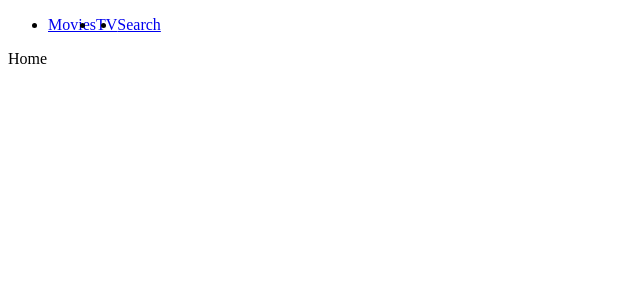
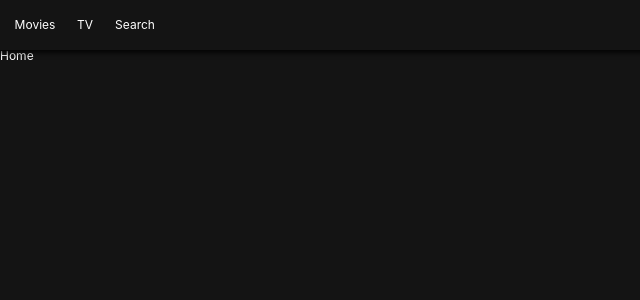
Before and after one commit to yoojm4718/jmflix, a React (Create React App) app: page / in a window 1280 px wide. Shown: the top 300 px of the page, without its empty margins (0-640 px from the left). Built offline with nearby package versions, Linux system fonts and the light colour scheme.

Commit message:
GlobalStyle Apply with styled-reset, Basic Styles Applied

```diff
--- a/package.json
+++ b/package.json
@@ -12,6 +12,7 @@
     "react-router-dom": "^5.3.0",
     "react-scripts": "4.0.3",
     "styled-components": "^5.3.1",
+    "styled-reset": "^4.3.4",
     "web-vitals": "^1.1.2"
   },
   "scripts": {
--- a/src/Components/App.js
+++ b/src/Components/App.js
@@ -1,11 +1,13 @@
 import { Component } from "react";
 import Router from "Components/Router";
+import GlobalStyles from "./GlobalStyles";
 
 class App extends Component {
   render() {
     return (
       <>
         <Router />
+        <GlobalStyles />
       </>
     );
   }
--- /dev/null
+++ b/src/Components/GlobalStyles.js
@@ -0,0 +1,22 @@
+import { createGlobalStyle } from "styled-components";
+import reset from "styled-reset";
+
+const globalStyles = createGlobalStyle`
+    ${reset};
+    a{
+        text-decoration: none;
+        color: inherit;
+    }
+    *{
+        box-sizing: border-box;
+    }
+    body{
+        font-family: -apple-system, BlinkMacSystemFont, 'Segoe UI', Roboto, Oxygen, Ubuntu, Cantarell, 'Open Sans', 'Helvetica Neue', sans-serif;
+        font-size: 12px;
+        background-color: rgba(20, 20, 20, 1);
+        color: white;
+        padding-top: 50px;
+    }
+`;
+
+export default globalStyles;
--- a/src/Components/Header.js
+++ b/src/Components/Header.js
@@ -2,18 +2,36 @@
 import { Link } from "react-router-dom";
 import styled from "styled-components";
 
-const SHeader = styled.header``;
+const SHeader = styled.header`
+  color: white;
+  position: fixed;
+  top: 0;
+  left: 0;
+  width: 100%;
+  height: 50px;
+  display: flex;
+  align-items: center;
+  padding: 0px 10px;
+  background-color: rgba(20, 20, 20, 0.8);
+  box-shadow: 0px 1px 5px 2px rgba(0, 0, 0, 0.8);
+`;
 
 const List = styled.ul`
   display: flex;
-  &:hover {
-    background-color: blue;
-  }
 `;
 
-const Item = styled.li``;
+const Item = styled.li`
+  width: 50px;
+  height: 50px;
+  text-align: center;
+`;
 
-const SLink = styled(Link)``;
+const SLink = styled(Link)`
+  height: 50px;
+  display: flex;
+  align-items: center;
+  justify-content: center;
+`;
 
 const Header = () => (
   <SHeader>
```
Also changed, not shown: 1 other file (tests, documents, lock files or other folders).
